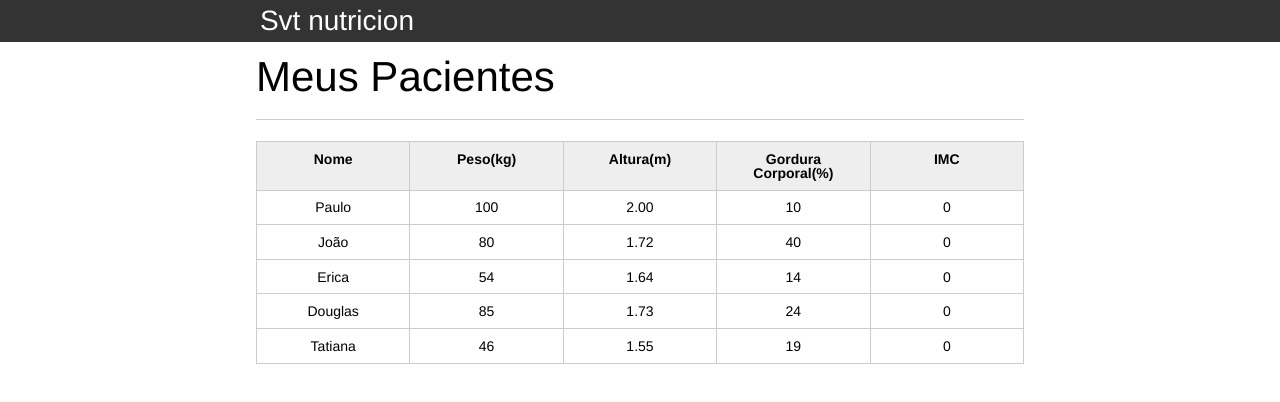
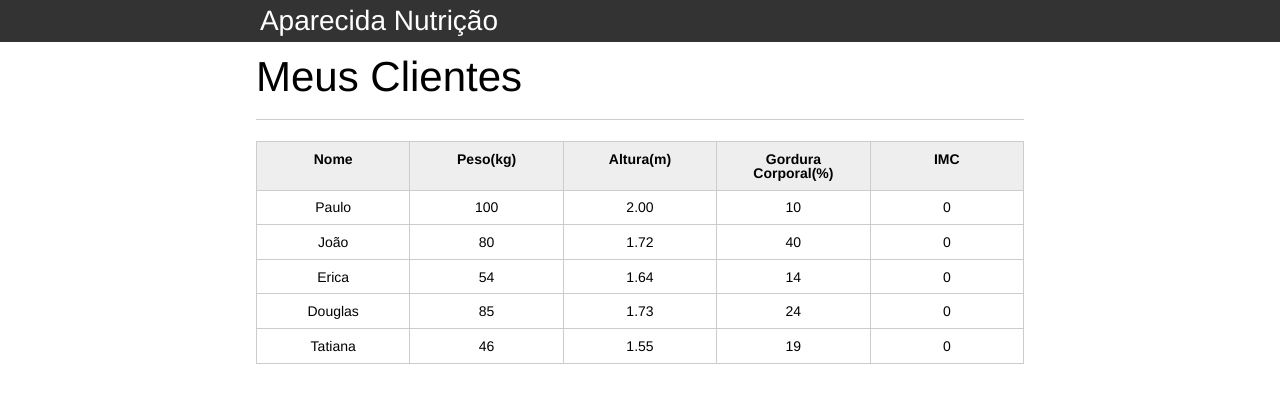
Before and after one commit to foxmanuu/java-script-nutri-o, a plain HTML site: page index.html in a window 1280 px wide. Drawn offline with Linux system fonts and the light colour scheme; files that its build step writes are made by us from their sources.

Commit message:
Add files via upload

```diff
--- a/index.html
+++ b/index.html
@@ -4,19 +4,19 @@
 		<meta charset="UTF-8">
 		<title>Aparecida Nutrição</title>
 		<link rel="icon" href="favicon.ico" type="image/x-icon">
-		<link rel="stylesheet" type="text/css" href="css/reset.css">
-		<link rel="stylesheet" type="text/css" href="css/index.css">
+		<link rel="stylesheet" type="text/css" href="reset.css">
+		<link rel="stylesheet" type="text/css" href="index.css">
 
 	</head>
 	<body>
 		<header>
 			<div class="container">
-				<h1>Aparecida Nutrição</h1>
+				<h1 class="titulo">Aparecida Nutrição</h1>
 			</div>
 		</header>
 		<main>
 			<section class="container">
-				<h2>Meus Clientes</h2>
+				<h2 class="titulo">Meus Clientes</h2>
 				<table>
 					<thead>
 						<tr>
@@ -28,7 +28,7 @@
 						</tr>
 					</thead>
 					<tbody id="tabela-pacientes">
-						<tr class="paciente" >
+						<tr class="paciente" id="primeiro_paciente">
 							<td class="info-nome">Paulo</td>
 							<td class="info-peso">100</td>
 							<td class="info-altura">2.00</td>
@@ -71,12 +71,6 @@
 
 			</section>
 		</main>
-		<script>
-			var pacientes = document.querySelector("h2");
-			pacientes.textContent = "Meus Pacientes";
-			var logo = document.querySelector("h1");
-			logo.textContent = "Svt nutricion";
-
-		</script>
+		<script src="js/principal.js"> </script>
 	</body>
 </html>
```
Also changed, not shown: 1 other file.
